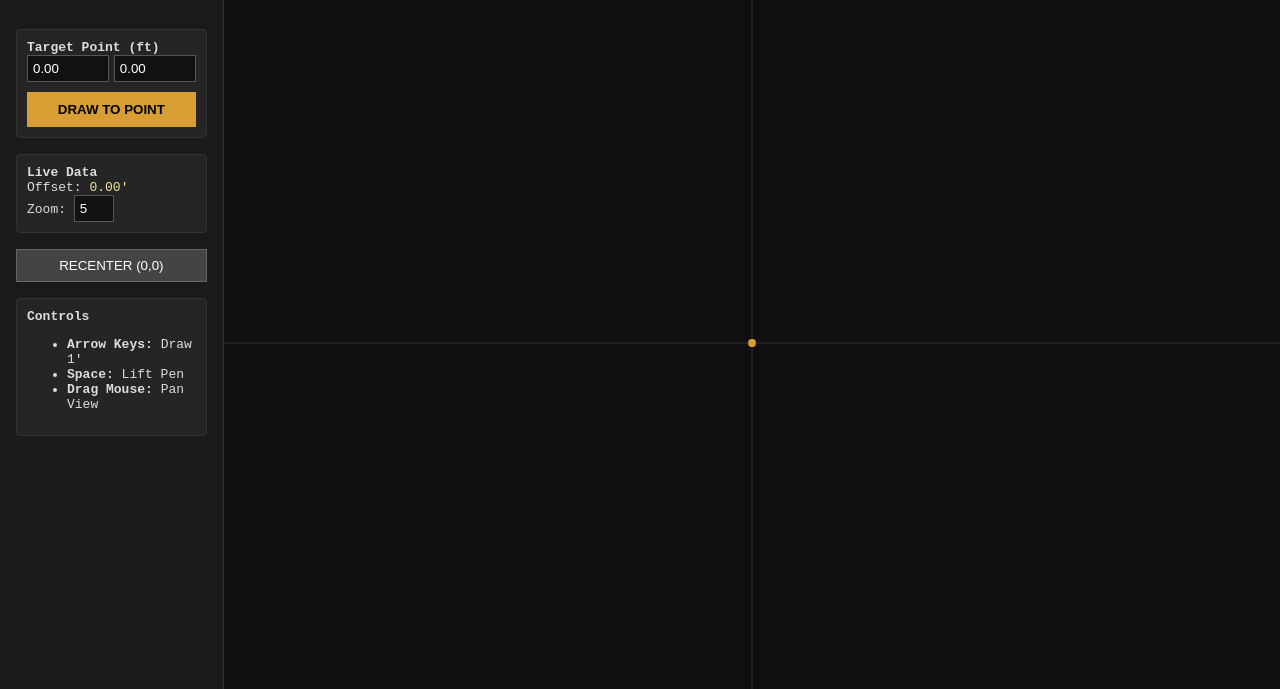
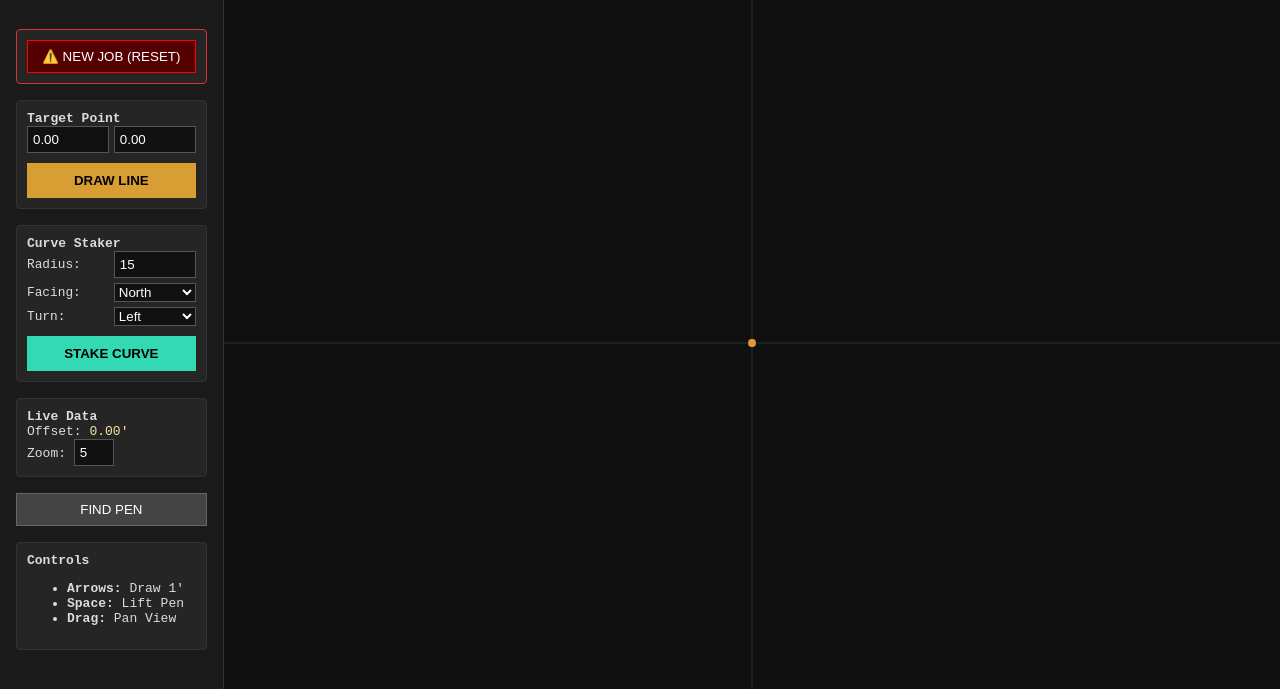
Before and after one commit to isaiah9238/ghArithmaGen, a plain HTML site: page index.html in a window 1280 px wide. Shown: the part 57-746 px from the top of the page. Drawn offline with Linux system fonts and the light colour scheme.

Commit message:
Update index.html

```diff
--- a/index.html
+++ b/index.html
@@ -11,13 +11,40 @@
     <aside id="sidebar">
       <h1>Arithma-Sketch</h1>
 
+      <div class="card" style="border-color: #d93333;">
+        <button id="btn-reset" class="reset-btn" style="background: #500; border: 1px solid #f00;">⚠️ NEW JOB (RESET)</button>
+      </div>
+
       <div class="card">
-        <strong>Target Point (ft)</strong>
+        <strong>Target Point</strong>
         <div style="display: flex; gap: 5px; margin-bottom: 5px;">
             <input type="number" id="input-x" placeholder="X" value="0.00">
             <input type="number" id="input-y" placeholder="Y" value="0.00">
         </div>
-        <button id="btn-go" class="action-btn">DRAW TO POINT</button>
+        <button id="btn-go" class="action-btn">DRAW LINE</button>
+      </div>
+
+      <div class="card">
+        <strong>Curve Staker</strong>
+        <div style="display: grid; grid-template-columns: 1fr 1fr; gap: 5px; margin-bottom: 5px;">
+            <label style="font-size: 0.8rem; align-self: center;">Radius:</label>
+            <input type="number" id="curve-radius" value="15">
+
+            <label style="font-size: 0.8rem; align-self: center;">Facing:</label>
+            <select id="curve-facing" style="background:#111; color:#fff; border:1px solid #555;">
+                <option value="N">North</option>
+                <option value="S">South</option>
+                <option value="E">East</option>
+                <option value="W">West</option>
+            </select>
+
+            <label style="font-size: 0.8rem; align-self: center;">Turn:</label>
+            <select id="curve-turn" style="background:#111; color:#fff; border:1px solid #555;">
+                <option value="Left">Left</option>
+                <option value="Right">Right</option>
+            </select>
+        </div>
+        <button id="btn-curve" class="action-btn" style="background: #33d9b2; color: #000;">STAKE CURVE</button>
       </div>
 
       <div class="card">
@@ -32,14 +59,14 @@
         </div>
       </div>
 
-      <button id="btn-recenter" class="reset-btn">RECENTER (0,0)</button>
+      <button id="btn-recenter" class="reset-btn">FIND PEN</button>
 
       <div class="card help-card">
         <strong>Controls</strong>
         <ul>
-            <li><strong>Arrow Keys:</strong> Draw 1'</li>
+            <li><strong>Arrows:</strong> Draw 1'</li>
             <li><strong>Space:</strong> Lift Pen</li>
-            <li><strong>Drag Mouse:</strong> Pan View</li>
+            <li><strong>Drag:</strong> Pan View</li>
         </ul>
       </div>
     </aside>
```
